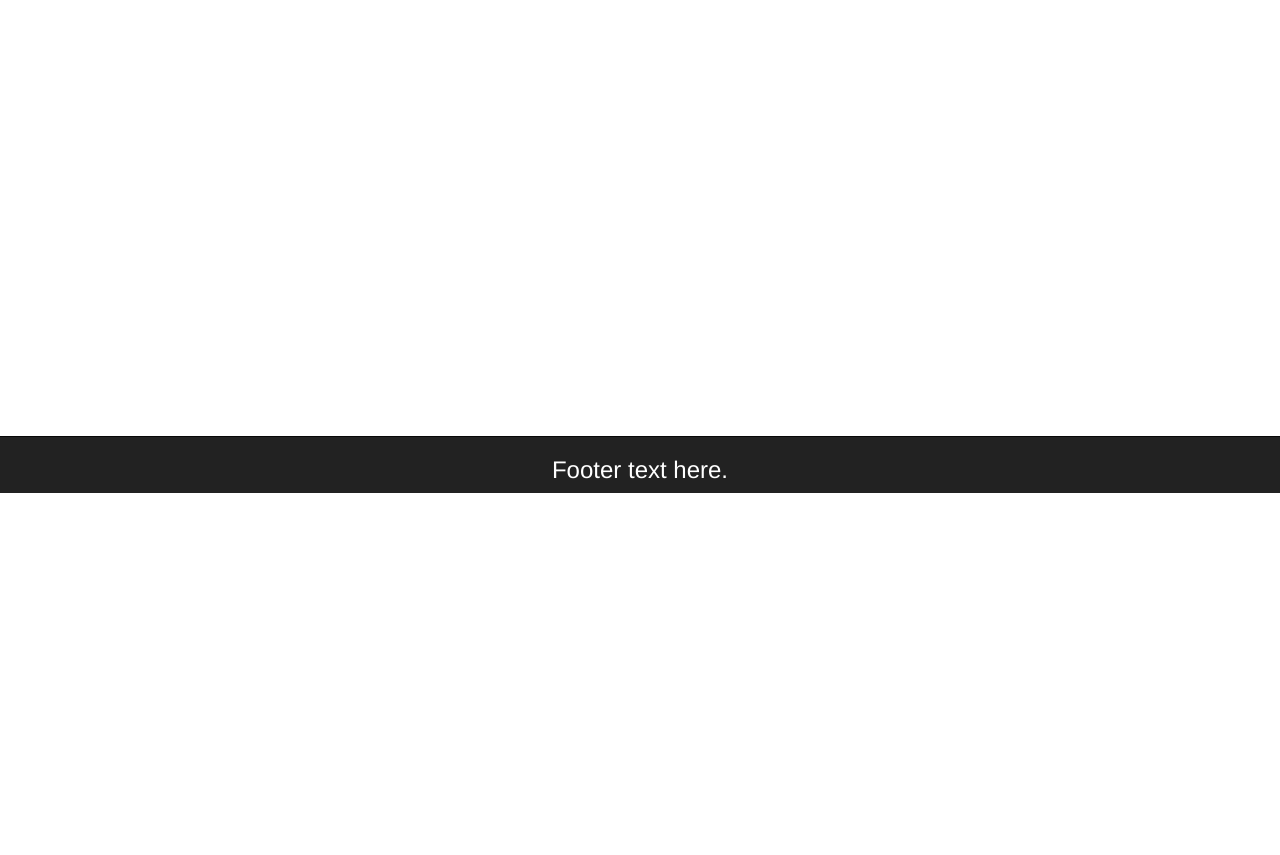
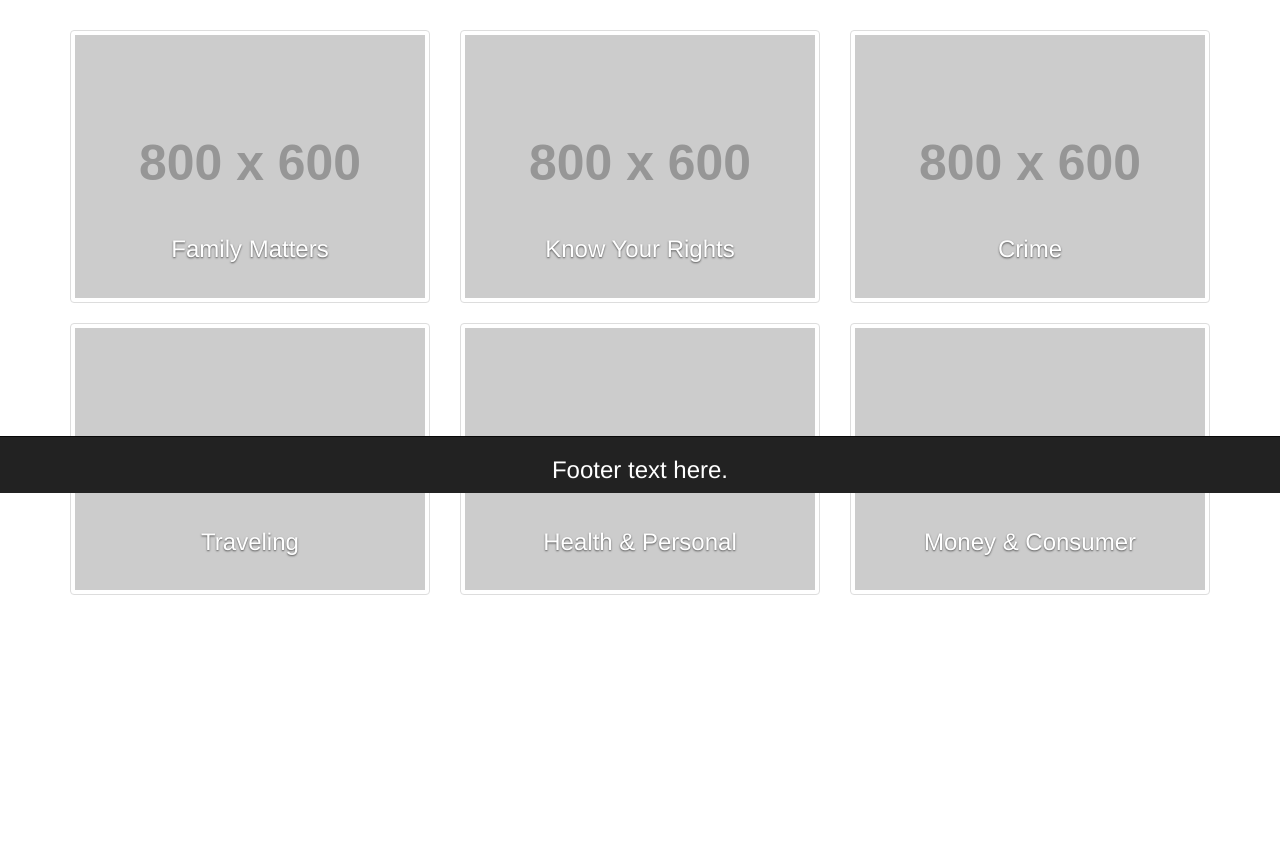
Before and after one commit to Gystark/Tech4Justice2016, a Django app: page / in a window 1280 px wide. Shown: the part 307-1162 px from the top of the page. Run offline with Django 3.2, Linux system fonts and the light colour scheme; grey boxes labelled with a size stand in for pictures from a placeholder-image service; data that the repository does not hold is empty; some libraries are stand-ins or nearby versions; some web fonts are replaced.

Commit message:
Some UI changes

```diff
--- a/templates/mainapp/base.html
+++ b/templates/mainapp/base.html
@@ -23,12 +23,19 @@
       <script src="https://oss.maxcdn.com/html5shiv/3.7.2/html5shiv.min.js"></script>
       <script src="https://oss.maxcdn.com/respond/1.4.2/respond.min.js"></script>
     <![endif]-->
+
+    <style type="text/css">
+    .search_bg  {
+        background-image: url("{% static 'mainapp/images/search_bg.jpg' %}");
+    }
+    </style>
+
 </head>
 
 <body>
 
 <!-- Fixed navbar -->
-<nav class="navbar navbar-default navbar-fixed-top navbar-inverse">
+<nav class="navbar navbar-default navbar-fixed-top navbar-inverse" style="background-color:#000000; height:61px; padding-top:5px;">
     <div class="container">
         <div class="navbar-header">
             <button type="button" class="navbar-toggle collapsed" data-toggle="collapse" data-target="#navbar"
@@ -38,33 +45,36 @@
                 <span class="icon-bar"></span>
                 <span class="icon-bar"></span>
             </button>
-            <a class="navbar-brand" href="{% url 'index' %}">Project name</a>
+            <a class="navbar-brand" href="{% url 'index' %}"><img src="{% static 'mainapp/images/nav_bar_logo.png' %}" style="margin-top:-15px;"/></a>
         </div>
         <div id="navbar" class="navbar-collapse collapse">
-            <ul class="nav navbar-nav">
-                <li class="active"><a href="{% url 'index' %}">Home</a></li>
-                <li><a href="{% url 'talk_to_someone' %}">Talk to someone</a></li>
-                <li><a href="{% url 'dictionary' %}">Dictionary</a></li>
-                <li><a href="{% url 'local_help' %}">Find local help</a></li>
+            <ul class="nav navbar-nav" style="font-weight:bold;">
+                <li class="active"><a href="{% url 'index' %}"><i class="glyphicon glyphicon-th-large" aria-hidden="true"></i>&nbsp;&nbsp;Your Issues</a></li>
+                <li><a href="{% url 'talk_to_someone' %}"><i class="glyphicon glyphicon-comment" aria-hidden="true"></i>&nbsp;&nbsp;Talk to someone</a></li>
+                <li><a href="{% url 'local_help' %}"><i class="glyphicon glyphicon-globe" aria-hidden="true"></i>&nbsp;&nbsp;Find local help</a></li>
+                <li><a href="{% url 'dictionary' %}"><i class="glyphicon glyphicon-book" aria-hidden="true"></i>&nbsp;&nbsp;Dictionary</a></li>
             </ul>
-            <div class="nav navbar-nav navbar-right">
-                <form class="navbar-form" action="{% url 'search' %}" method="get">
-                    <div class="input-group">
-                        <input type="text" class="form-control" placeholder="Search" name="srch-term" id="srch-term">
-                        <div class="input-group-btn">
-                            <button class="btn btn-default" type="submit"><i class="glyphicon glyphicon-search"></i>
-                            </button>
-                        </div>
-                    </div>
-                </form>
+            <div class="nav navbar-nav navbar-right" style="color:#ffffff;padding-top:15px; padding-right:35px;">
+                Signup&nbsp;&nbsp;|&nbsp;&nbsp;Login
             </div>
         </div><!--/.nav-collapse -->
     </div>
 </nav>
 
 <div class="container">
-    <div class="jumbotron">
-        <h1>Call to action text.</h1>
+    <div class="jumbotron text-center search_bg">
+        <h1 style="margin-top:-5px; color:#ffffff; text-shadow: 2px 2px #000000;">Your first point for legal help</h1><br />
+
+        <form autocomplete="off" class="form-horizontal" action="{% url 'search' %}" method="get" accept-charset="utf-8">
+        <div class="input-group">
+            <input value="" class="form-control input-lg" placeholder="What do you need help with?" type="text" name="srch-term" id="srch-term">
+            <span class="input-group-btn">
+               <button class="btn btn-default btn-lg" type="submit" id="addressSearch">
+                   <i class="glyphicon glyphicon-search" aria-hidden="true"></i>
+               </button>
+            </span>
+        </div>
+    </form>
     </div>
     <div class="row">
         <div class="col-lg-12">
@@ -72,6 +82,48 @@
             {% endblock %}
         </div>
     </div>
+
+    <div class="row">
+
+        <div class="col-lg-4 col-sm-6 col-xs-12">
+            <a href="#">
+                 <img src="http://placehold.it/800x600" class="thumbnail img-responsive">
+                <div class="carousel-caption"><h3>Family Matters</h3></div>
+            </a>
+        </div>
+         <div class="col-lg-4 col-sm-6 col-xs-12">
+            <a href="#">
+                 <img src="http://placehold.it/800x600" class="thumbnail img-responsive">
+                <div class="carousel-caption"><h3>Know Your Rights</h3></div>
+            </a>
+        </div>
+         <div class="col-lg-4 col-sm-6 col-xs-12">
+            <a href="#">
+                 <img src="http://placehold.it/800x600" class="thumbnail img-responsive">
+                <div class="carousel-caption"><h3>Crime</h3></div>
+            </a>
+        </div>
+         <div class="col-lg-4 col-sm-6 col-xs-12">
+            <a href="#">
+                 <img src="http://placehold.it/800x600" class="thumbnail img-responsive">
+                <div class="carousel-caption"><h3>Traveling</h3></div>
+            </a>
+        </div>
+         <div class="col-lg-4 col-sm-6 col-xs-12">
+            <a href="#">
+                 <img src="http://placehold.it/800x600" class="thumbnail img-responsive">
+                <div class="carousel-caption"><h3>Health &amp; Personal</h3></div>
+            </a>
+        </div>
+         <div class="col-lg-4 col-sm-6 col-xs-12">
+            <a href="#">
+                 <img src="http://placehold.it/800x600" class="thumbnail img-responsive">
+                <div class="carousel-caption"><h3>Money &amp; Consumer</h3></div>
+            </a>
+        </div>
+
+    </div>
+
     <div class="navbar navbar-fixed-bottom navbar-inverse">
         <h3 class="text-center" style="color: white">Footer text here.</h3>
     </div>
```
